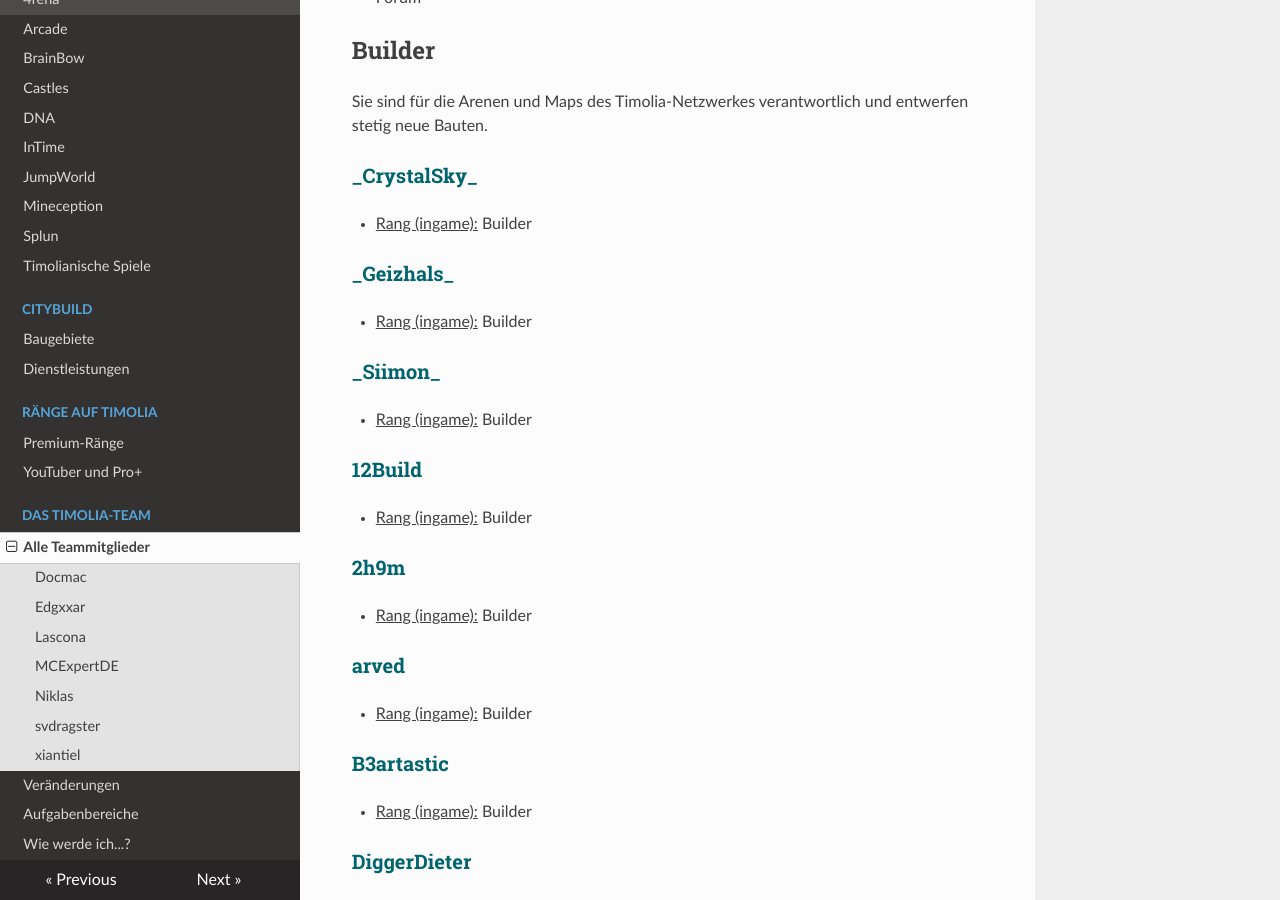
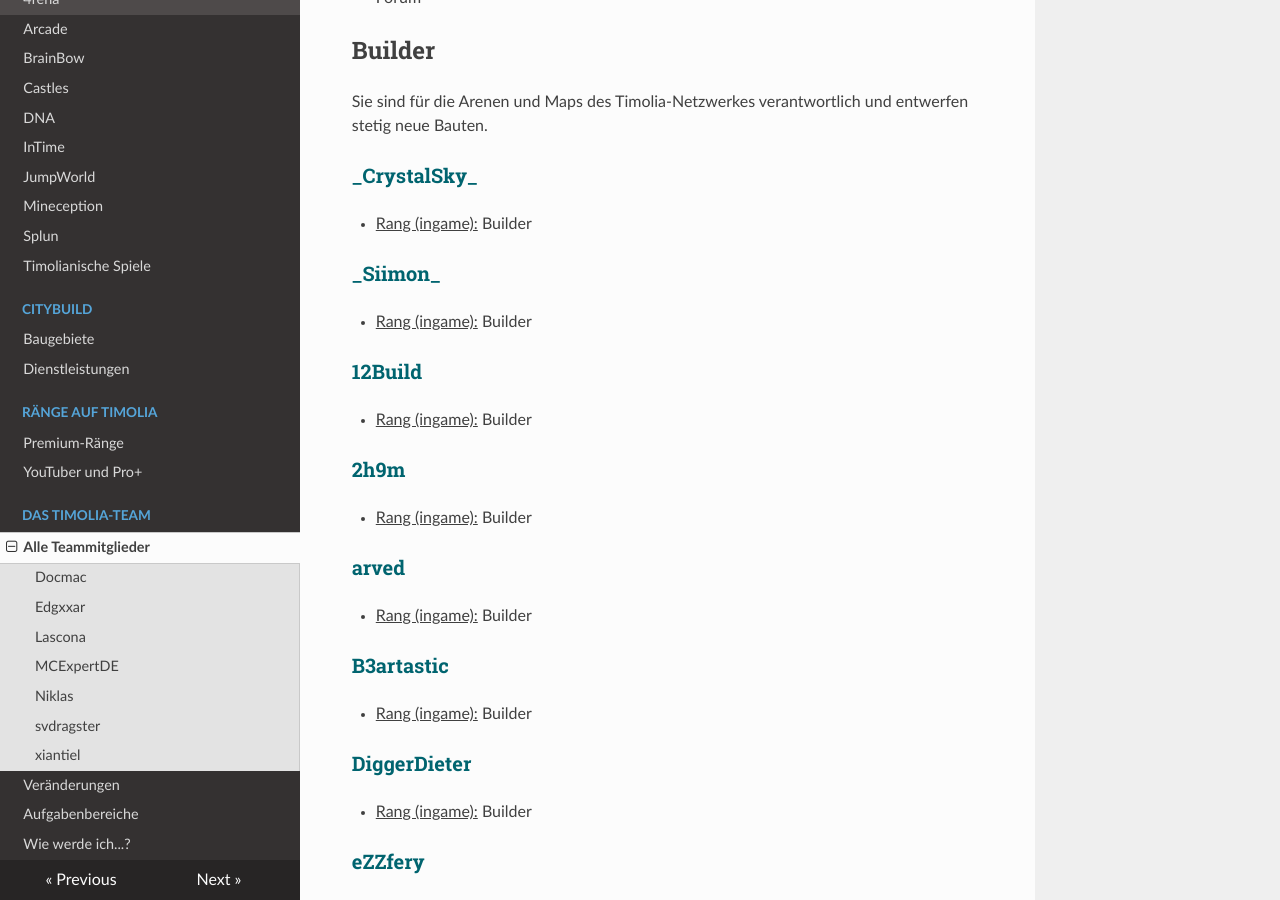
Before and after one commit to TimoliaDE/HowTo, an MkDocs documentation site: the page built from docs/team/members.md, in a window 1280 px wide and 900 px high, scrolled down 6597 px. Built offline with MkDocs 1.6.1, drawn with Linux system fonts in a browser that asks for light colours; nearby versions of some CDN libraries; old or Windows-style settings are respelled for this version of MkDocs.

Commit message:
Update members.md

```diff
--- a/docs/team/members.md
+++ b/docs/team/members.md
@@ -211,9 +211,6 @@ Sie sind für die Arenen und Maps des Timolia-Netzwerkes verantwortlich und entw
 ### <strong><span style="color:#00646F">\_CrystalSky\_</span></strong>
 - <u>Rang (ingame):</u> Builder
 
-### <strong><span style="color:#00646F">\_Geizhals\_</span></strong>
-- <u>Rang (ingame):</u> Builder
-
 ### <strong><span style="color:#00646F">\_Siimon\_</span></strong>
 - <u>Rang (ingame):</u> Builder
 
```
